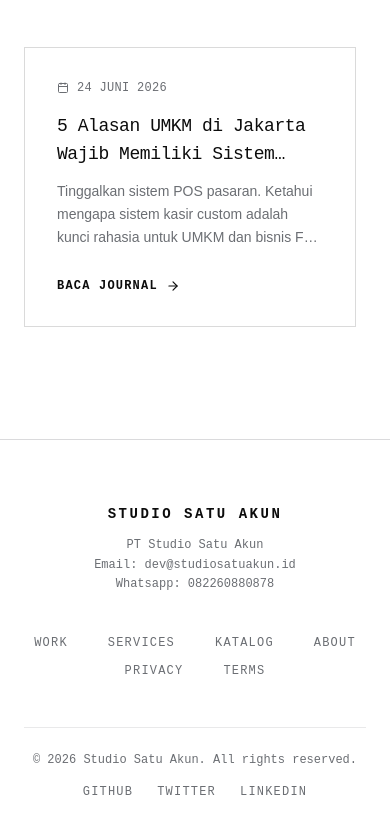
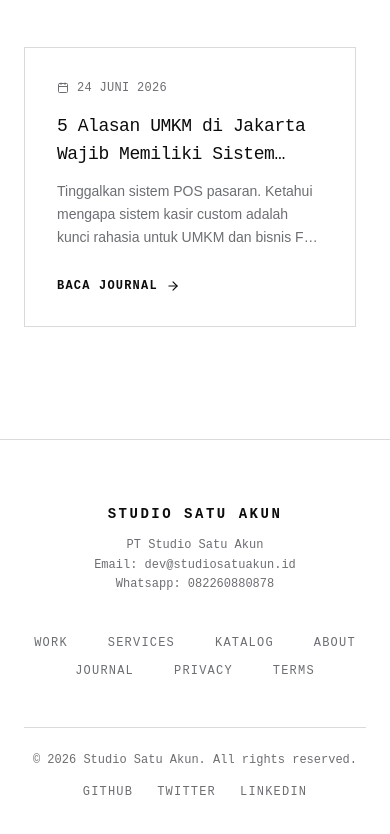
Before and after one commit to studiosatuakun-max/studiosatuakun, a Next.js app: page /home in a window 390 px wide. Shown: the part 5691-6525 px from the top of the page. Built offline with nearby package versions, Linux system fonts and the light colour scheme.

Commit message:
feat: add journal menu link pointing to article page

```diff
--- a/src/components/Footer.tsx
+++ b/src/components/Footer.tsx
@@ -2,7 +2,7 @@ import React from 'react';
 
 export default function Footer() {
   return (
-    <footer className="border-t border-[rgba(107,110,115,0.25)] bg-paper px-6 md:px-10 py-16">
+    <footer className="border-t border-[rgba(12,12,12,0.15)] bg-paper px-6 md:px-10 py-16">
       <div className="max-w-7xl mx-auto">
         {/* Arc pattern: logo+tagline left, links right */}
         <div className="flex flex-col md:flex-row md:items-start justify-between gap-10">
@@ -30,6 +30,7 @@ export default function Footer() {
               { label: 'Services', href: '#services' },
               { label: 'Katalog', href: '#katalog' },
               { label: 'About', href: '#about' },
+              { label: 'Journal', href: '/blog' },
               { label: 'Privacy', href: '#' },
               { label: 'Terms', href: '#' },
             ]?.map((link) => (
@@ -45,7 +46,7 @@ export default function Footer() {
         </div>
 
         {/* Bottom row */}
-        <div className="mt-12 pt-6 border-t border-[rgba(107,110,115,0.15)] flex flex-col md:flex-row items-center justify-between gap-4">
+        <div className="mt-12 pt-6 border-t border-[rgba(12,12,12,0.15)] flex flex-col md:flex-row items-center justify-between gap-4">
           <span className="font-mono text-xs text-graphite">
             © 2026 Studio Satu Akun. All rights reserved.
           </span>
@@ -58,7 +59,7 @@ export default function Footer() {
               <a
                 key={s?.label}
                 href={s?.href}
-                className="font-mono text-xs uppercase tracking-widest text-graphite hover:text-accent transition-colors duration-200"
+                className="font-mono text-xs uppercase tracking-widest text-graphite hover:text-ink transition-colors duration-200"
               >
                 {s?.label}
               </a>
--- a/src/components/Header.tsx
+++ b/src/components/Header.tsx
@@ -33,10 +33,10 @@ export default function Header() {
 
         {/* Desktop nav */}
         <div className="hidden md:flex items-center gap-8">
-          {['Work', 'Services', 'Katalog', 'About']?.map((item) => (
+          {['Work', 'Services', 'Katalog', 'About', 'Journal']?.map((item) => (
             <a
               key={item}
-              href={pathname === '/home' || pathname === '/' ? `#${item?.toLowerCase()}` : `/home#${item?.toLowerCase()}`}
+              href={item === 'Journal' ? '/blog' : (pathname === '/home' || pathname === '/' ? `#${item?.toLowerCase()}` : `/home#${item?.toLowerCase()}`)}
               className="font-mono text-xs uppercase tracking-widest text-graphite hover:text-ink transition-colors duration-200"
             >
               {item}
@@ -75,10 +75,10 @@ export default function Header() {
         }`}
       >
         <div className="flex flex-col gap-8 text-center">
-          {['Work', 'Services', 'Katalog', 'About']?.map((item, i) => (
+          {['Work', 'Services', 'Katalog', 'About', 'Journal']?.map((item, i) => (
             <a
               key={item}
-              href={pathname === '/home' || pathname === '/' ? `#${item?.toLowerCase()}` : `/home#${item?.toLowerCase()}`}
+              href={item === 'Journal' ? '/blog' : (pathname === '/home' || pathname === '/' ? `#${item?.toLowerCase()}` : `/home#${item?.toLowerCase()}`)}
               onClick={() => setMenuOpen(false)}
               className="font-mono text-4xl uppercase tracking-tighter text-ink hover:text-accent transition-colors duration-200"
               style={{ transitionDelay: `${i * 60}ms` }}
```
